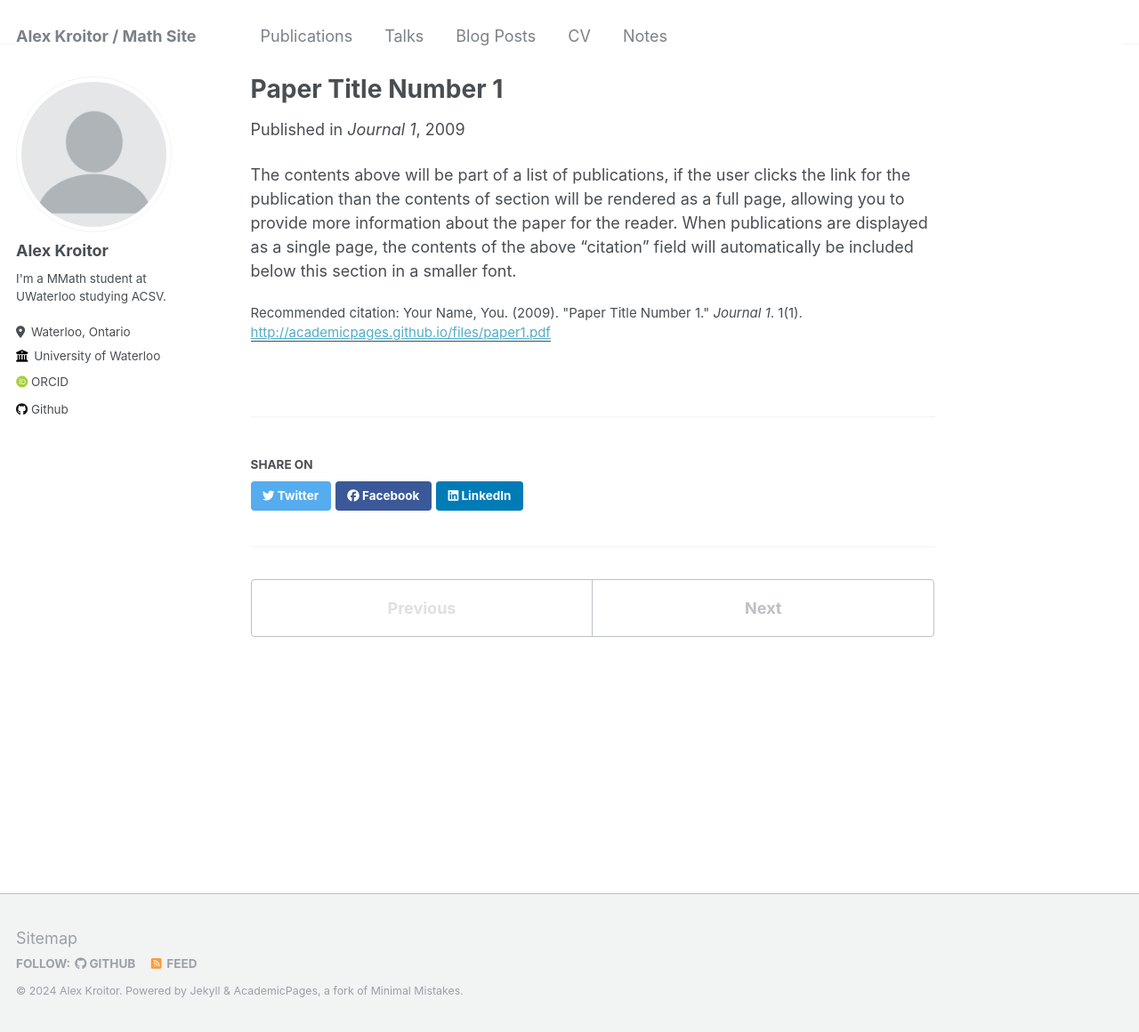
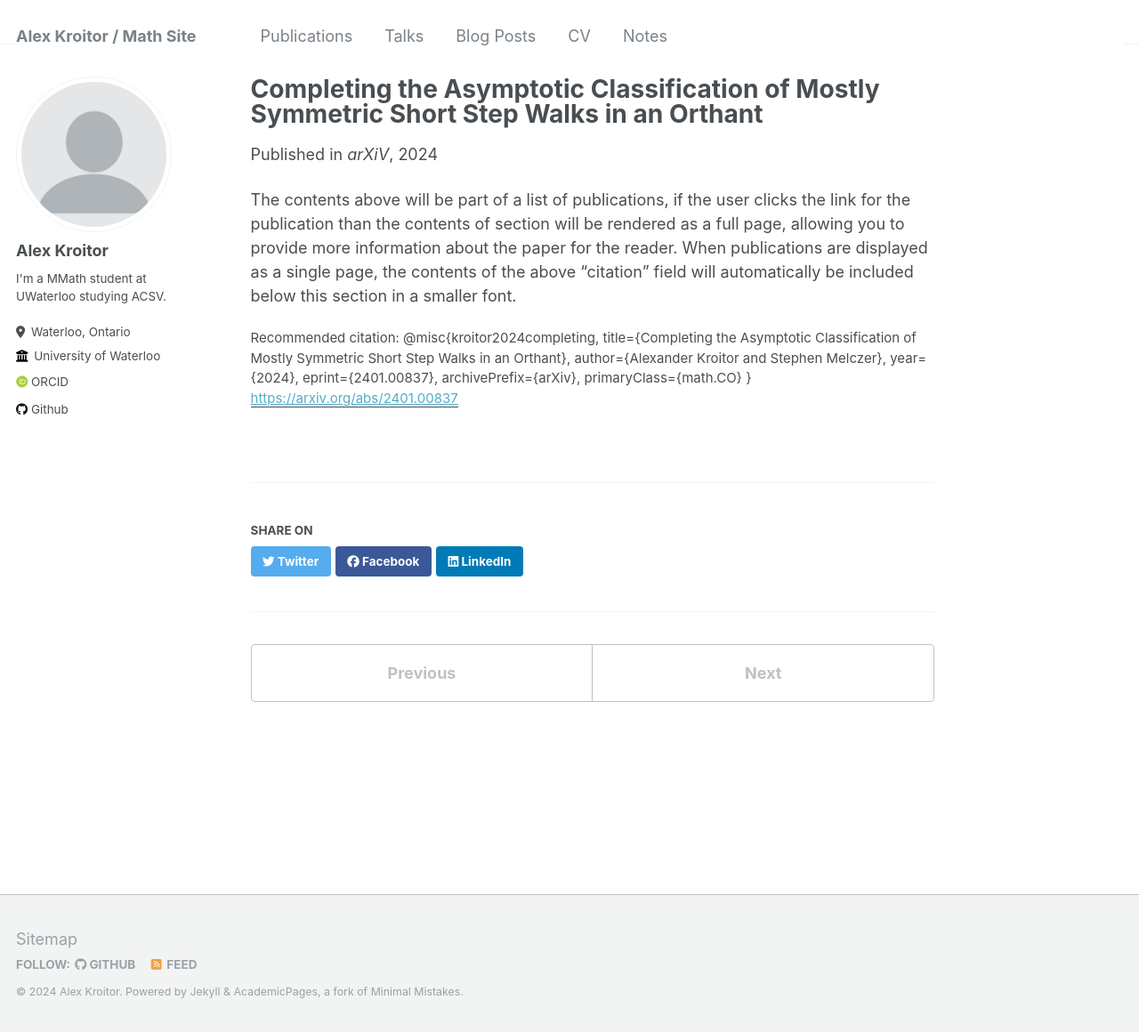
Before and after one commit to akroitor/akroitor.github.io, a Jekyll site: the page built from _publications/2009-10-01-paper-title-number-1.md, in a window 1280 px wide and 1160 px high. Shown: the whole window at 89% size. Built offline with Jekyll 4.4.1, drawn with Linux system fonts in a browser that asks for light colours; some web fonts are replaced.

Commit message:
Update 2009-10-01-paper-title-number-1.md

```diff
--- a/_publications/2009-10-01-paper-title-number-1.md
+++ b/_publications/2009-10-01-paper-title-number-1.md
@@ -1,12 +1,19 @@
 ---
-title: "Paper Title Number 1"
+title: "Completing the Asymptotic Classification of Mostly Symmetric Short Step Walks in an Orthant"
 collection: publications
-permalink: /publication/2009-10-01-paper-title-number-1
+permalink: /publication/2024-01-01
 excerpt: 'This paper is about the number 1. The number 2 is left for future work.'
-date: 2009-10-01
-venue: 'Journal 1'
-paperurl: 'http://academicpages.github.io/files/paper1.pdf'
-citation: 'Your Name, You. (2009). &quot;Paper Title Number 1.&quot; <i>Journal 1</i>. 1(1).'
+date: 2024-01-01
+venue: 'arXiV'
+paperurl: 'https://arxiv.org/abs/2401.00837'
+citation: '@misc{kroitor2024completing,
+      title={Completing the Asymptotic Classification of Mostly Symmetric Short Step Walks in an Orthant},
+      author={Alexander Kroitor and Stephen Melczer},
+      year={2024},
+      eprint={2401.00837},
+      archivePrefix={arXiv},
+      primaryClass={math.CO}
+}'
 ---
 
 The contents above will be part of a list of publications, if the user clicks the link for the publication than the contents of section will be rendered as a full page, allowing you to provide more information about the paper for the reader. When publications are displayed as a single page, the contents of the above "citation" field will automatically be included below this section in a smaller font.
```
